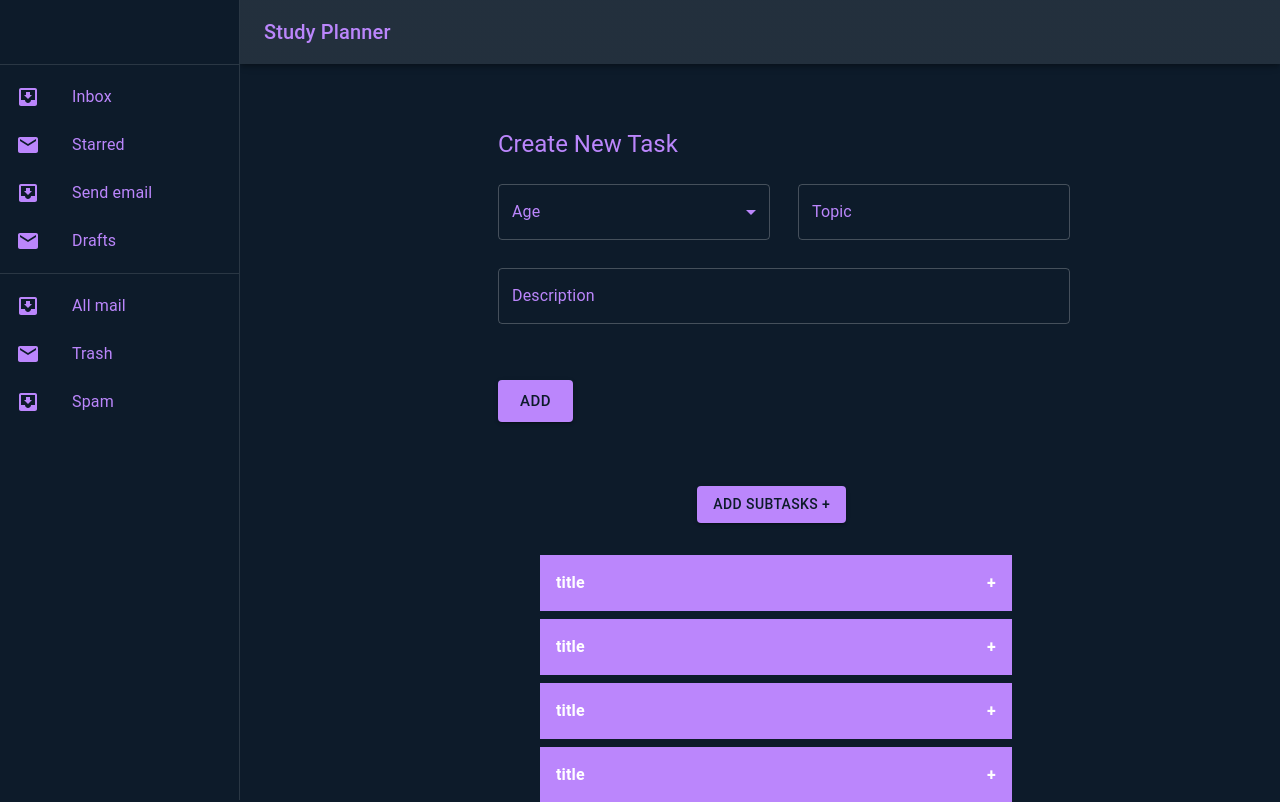
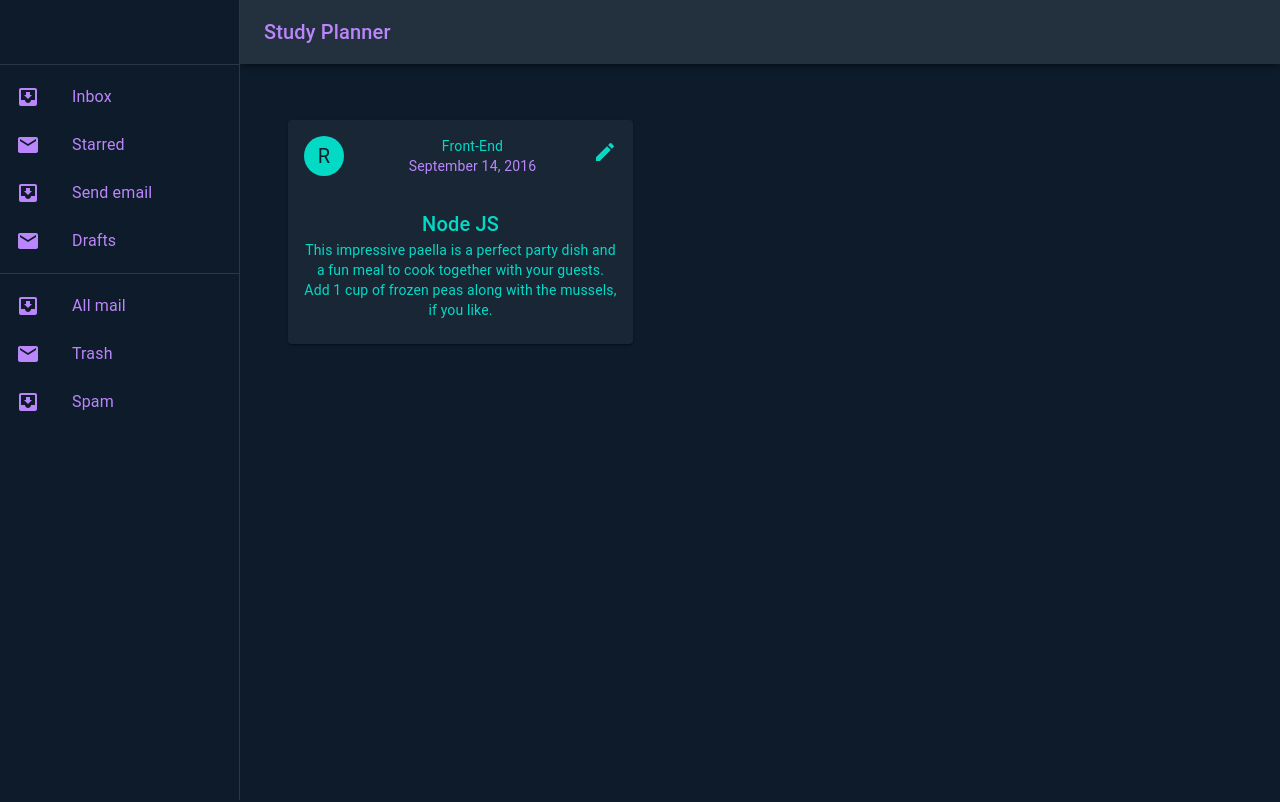
Before and after one commit to Kash15if/study-planner, a React (Create React App) app: page / in a window 1280 px wide. Shown: the top 802 px of the page. Built offline with nearby package versions, Linux system fonts and the light colour scheme.

Commit message:
added cards for task

```diff
--- a/src/App.js
+++ b/src/App.js
@@ -1,8 +1,9 @@
 import "./App.css";
 import { darkTheme } from "./Theme.js";
 import { ThemeProvider } from "@mui/material/styles";
-import Card from "./Components/CreateTaskForm";
+import CreateTaskForm from "./Components/CreateTaskForm";
 import { makeStyles } from "@mui/styles";
+import Card from "./CustomComponents/TaskCard";
 
 import Navbar from "./CustomComponents/NavBar";
 
--- a/src/Components/CreateTaskForm.js
+++ b/src/Components/CreateTaskForm.js
@@ -23,7 +23,7 @@ export default function HelperTextMisaligned() {
   };
 
   return (
-    <Box textAlign="left" pt={1}>
+    <Box textAlign="left">
       <Grid container justifyContent="space-around" spacing={2}>
         <Grid item sm={7} xs={12}>
           <Typography variant="h5" mb={3}>
--- a/src/CustomComponents/TaskCard.js
+++ b/src/CustomComponents/TaskCard.js
@@ -0,0 +1,49 @@
+import Card from "@mui/material/Card";
+import CardHeader from "@mui/material/CardHeader";
+import CardContent from "@mui/material/CardContent";
+import Avatar from "@mui/material/Avatar";
+import IconButton from "@mui/material/IconButton";
+import Typography from "@mui/material/Typography";
+import EditIcon from "@mui/icons-material/Edit";
+import { makeStyles } from "@mui/styles";
+
+const useStyles = makeStyles(() => ({
+  title: {
+    color: "#03DAC6",
+  },
+}));
+
+export default function RecipeReviewCard() {
+  const classes = useStyles();
+
+  return (
+    <Card sx={{ maxWidth: 345 }}>
+      <CardHeader
+        className={classes.title}
+        avatar={
+          <Avatar sx={{ bgcolor: "#03DAC6" }} aria-label="recipe">
+            R
+          </Avatar>
+        }
+        action={
+          <IconButton color="secondary" aria-label="settings">
+            <EditIcon />
+          </IconButton>
+        }
+        title="Front-End"
+        subheader="September 14, 2016"
+      />
+
+      <CardContent>
+        <Typography color="secondary" variant="h6">
+          Node JS
+        </Typography>
+        <Typography variant="body2" color="secondary">
+          This impressive paella is a perfect party dish and a fun meal to cook
+          together with your guests. Add 1 cup of frozen peas along with the
+          mussels, if you like.
+        </Typography>
+      </CardContent>
+    </Card>
+  );
+}
```
